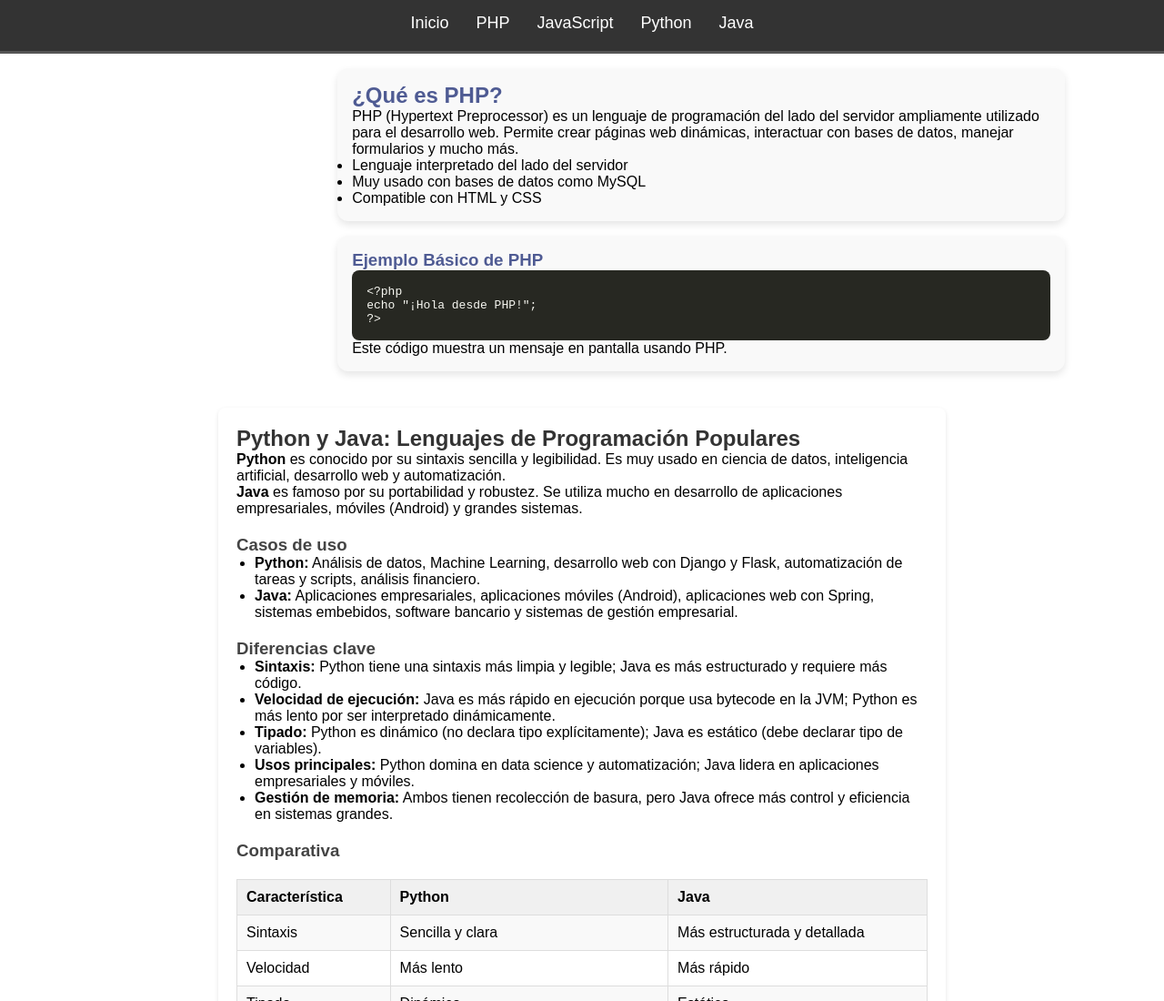
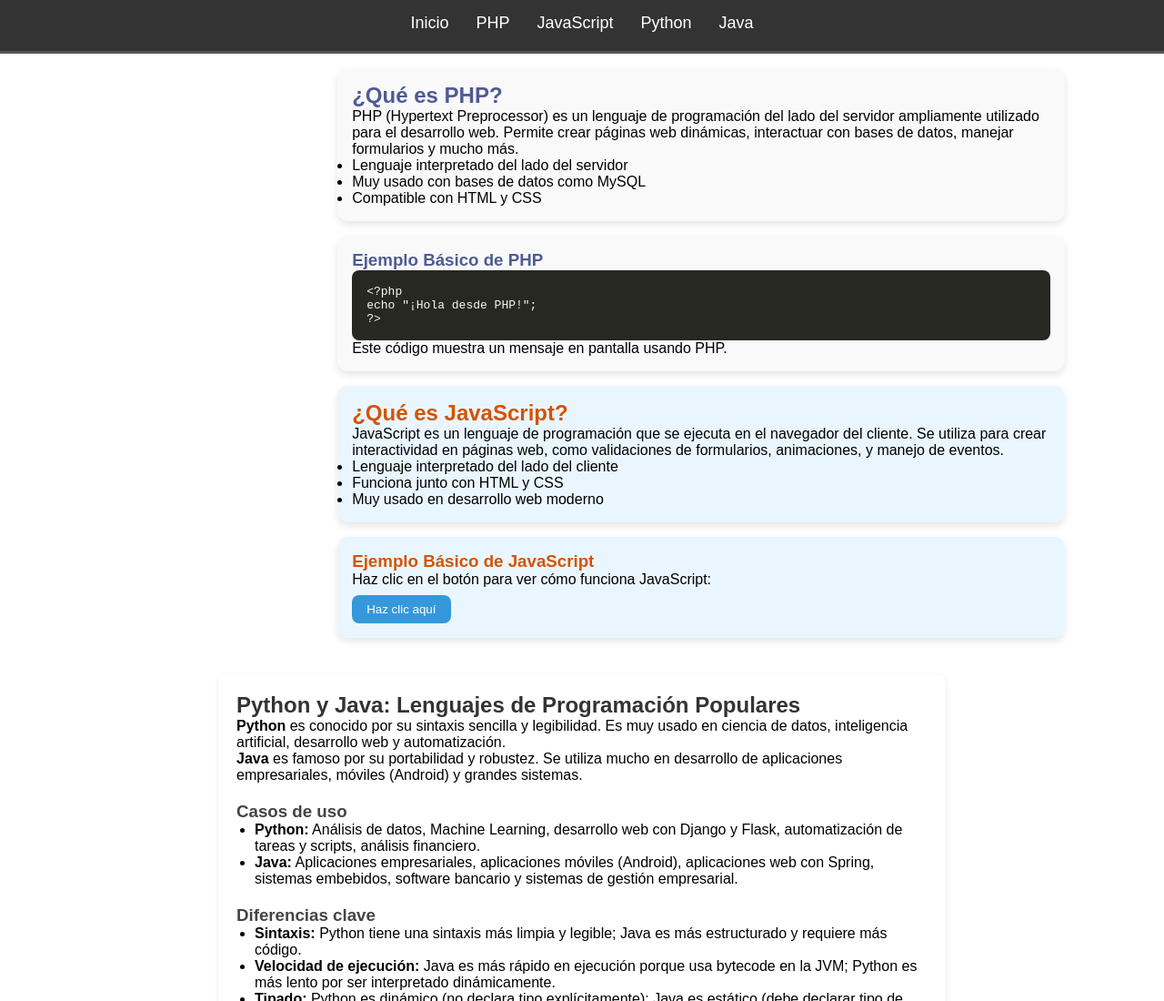
Before and after one commit to 2007-ghost/language_dev, a plain HTML site: page index.html in a window 1280 px wide. Shown: the top 1100 px of the page at 91% size. Drawn offline with Linux system fonts and the light colour scheme.

Commit message:
feat:Añadir sección de información de JavaScript con un ejemplo interactivo

```diff
--- a/index.html
+++ b/index.html
@@ -35,6 +35,32 @@ echo "¡Hola desde PHP!";
 ?&gt;</code></pre>
   <p>Este código muestra un mensaje en pantalla usando PHP.</p>
 </section>
+
+<section id="js-info">
+  <h2>¿Qué es JavaScript?</h2>
+  <p>JavaScript es un lenguaje de programación que se ejecuta en el navegador del cliente. Se utiliza para crear interactividad en páginas web, como validaciones de formularios, animaciones, y manejo de eventos.</p>
+  <ul>
+    <li>Lenguaje interpretado del lado del cliente</li>
+    <li>Funciona junto con HTML y CSS</li>
+    <li>Muy usado en desarrollo web moderno</li>
+  </ul>
+</section>
+
+<section id="js-example">
+  <h3>Ejemplo Básico de JavaScript</h3>
+  <p>Haz clic en el botón para ver cómo funciona JavaScript:</p>
+  <button onclick="mostrarMensaje()">Haz clic aquí</button>
+  <p id="mensaje-js"></p>
+
+  <script>
+    function mostrarMensaje() {
+      document.getElementById('mensaje-js').textContent = "¡Hola desde JavaScript!";
+    }
+  </script>
+</section>
+
+
+
 
         <section class="section" id="python-java">
             <h2>Python y Java: Lenguajes de Programación Populares</h2>
--- a/style.css
+++ b/style.css
@@ -26,6 +26,8 @@
     border-bottom: 2px solid #00c8ff;
 }
 
+/* seccion de php */
+
 #php-info, #php-example {
   background-color: #f9f9f9;
   padding: 1rem;
@@ -50,6 +52,41 @@ pre {
   padding: 1rem;
   border-radius: 8px;
   overflow-x: auto;
+}
+
+
+/* seccion de js */
+
+#js-info, #js-example {
+  background-color: #eaf6ff;
+  padding: 1rem;
+  margin: 1rem 0;
+  border-radius: 12px;
+  box-shadow: 0 0 10px rgba(0,0,0,0.05);
+  font-family: Arial, sans-serif;
+  width: 90%;
+  max-width: 800px;
+  position:relative;
+  left: 29%;
+  box-shadow: 0 4px 8px rgba(0, 0, 0, 0.1);
+}
+
+#js-info h2, #js-example h3 {
+  color: #d35400;
+}
+
+button {
+  background-color: #3498db;
+  color: white;
+  border: none;
+  padding: 0.5rem 1rem;
+  margin-top: 0.5rem;
+  border-radius: 8px;
+  cursor: pointer;
+}
+
+button:hover {
+  background-color: #2980b9;
 }
 
 
```
